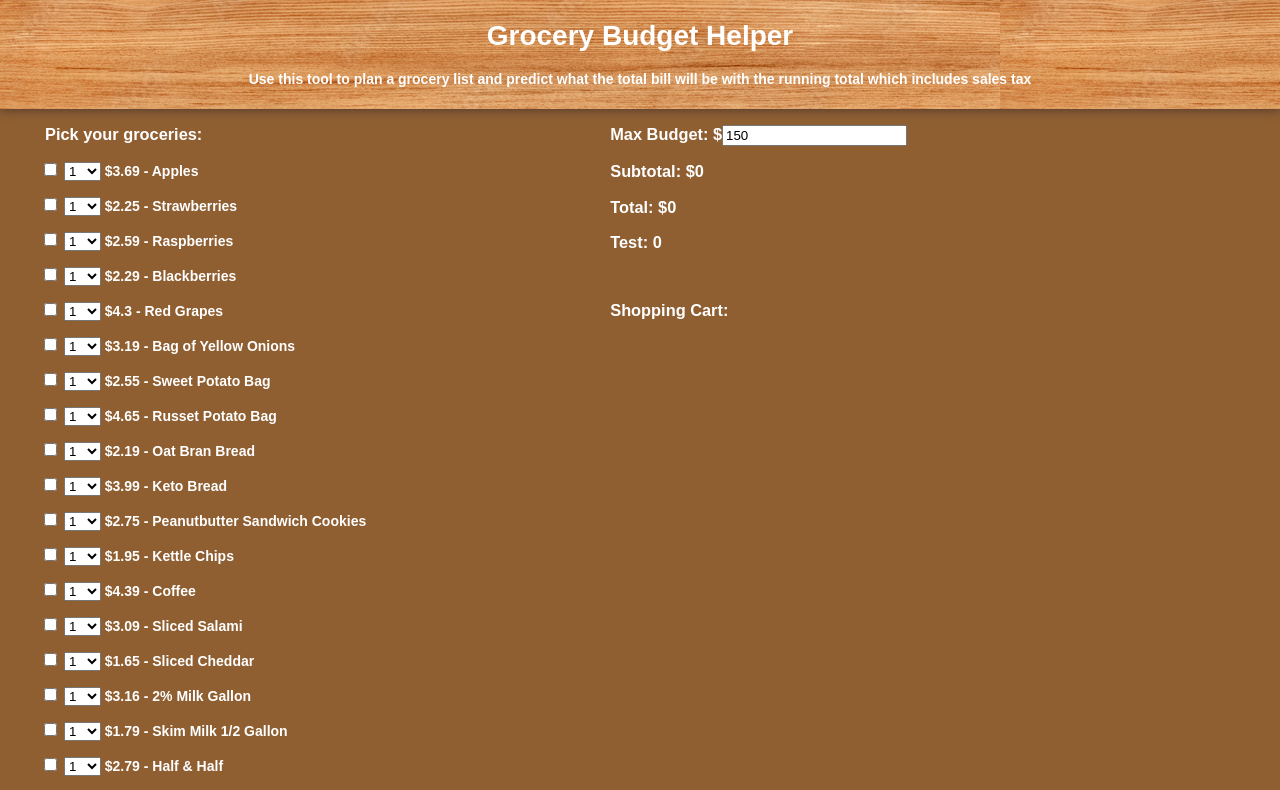
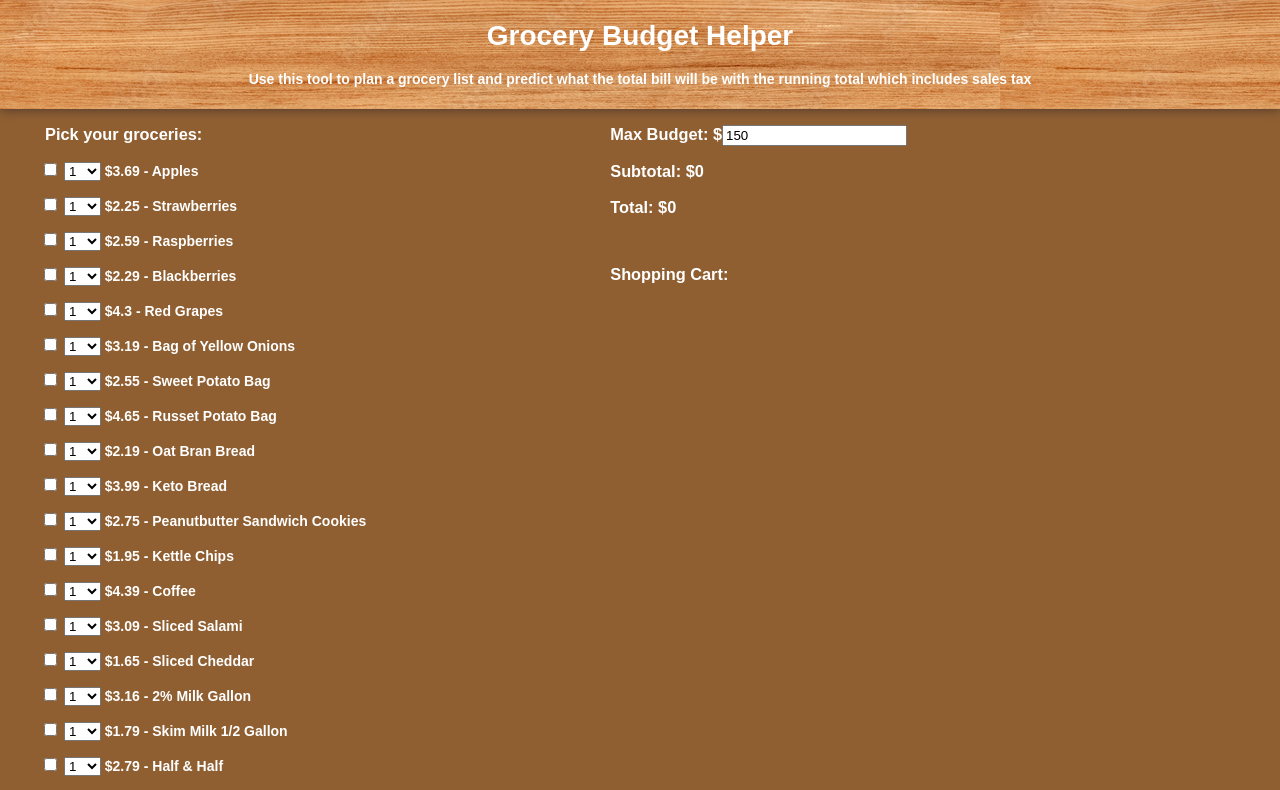
Before and after one commit to alexdavies440/Grocery-Budget-Project, a React (Vite) app in the folder grocery-project/: page / in a window 1280 px wide. Shown: the top 790 px of the page. Built offline with nearby package versions, Linux system fonts and the light colour scheme.

Commit message:
Quantity and totals seem to be working and this might simplify my code even further. Now I just need to refactor things to remove unnecessary functions and state-setters that I no longer need

```diff
--- a/grocery-project/src/components/GroceryList.jsx
+++ b/grocery-project/src/components/GroceryList.jsx
@@ -63,12 +63,23 @@ export default function GroceryList() {
     }
 
     // This prototype works for updating the total when the count is updated!
-    const testTotal = (arr) => {
+    const calculateSubtotal = (arr) => {
         let sum = 0;
         for (let i = 0; i < arr.length; i++) {
             sum += arr[i].price * arr[i].qty;
         }
-        return sum;
+        return Math.round(sum * 100)/100;
+    }
+
+    const calculateTotal = (arr) => {
+        let sum = 0;
+
+        for (let i = 0; i < arr.length; i++) {
+            let sub = arr[i].price * arr[i].qty;
+            let tax = subtotal * arr[i].taxRate;
+            sum += sub + tax;
+        }
+        return Math.round(sum * 100)/100;
     }
 
     // Everything inside here happens when a box is checked
@@ -131,10 +142,10 @@ export default function GroceryList() {
                         <label>Max Budget: $<input type="number" id="max" name="maxVal" onChange={(e) => handleBudget(e)} defaultValue={150} maxLength={4} size={3} /></label>
                     </h3>
 
-                    <h3 className="totals">Subtotal: ${subtotal}</h3>
+                    <h3 className="totals">Subtotal: ${calculateSubtotal(selected)}</h3>
 
-                    <h3 className="totals">Total: ${total}</h3>
-                    <h3>Test: {testTotal(selected)}</h3>
+                    <h3 className="totals">Total: ${calculateTotal(selected)}</h3>
+
                 </div>
                 <br />
                     <h3 className="listHeader">Shopping Cart:</h3>
```
